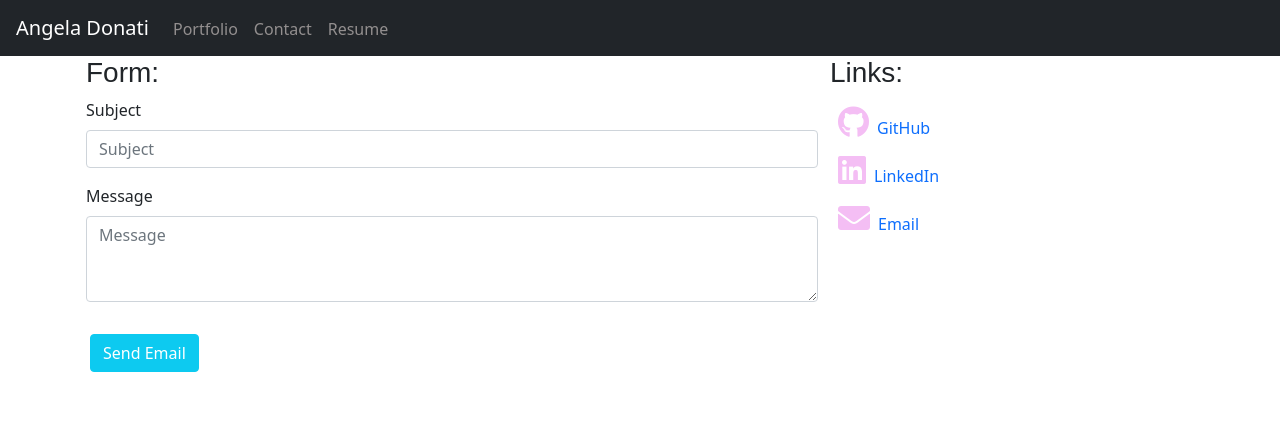
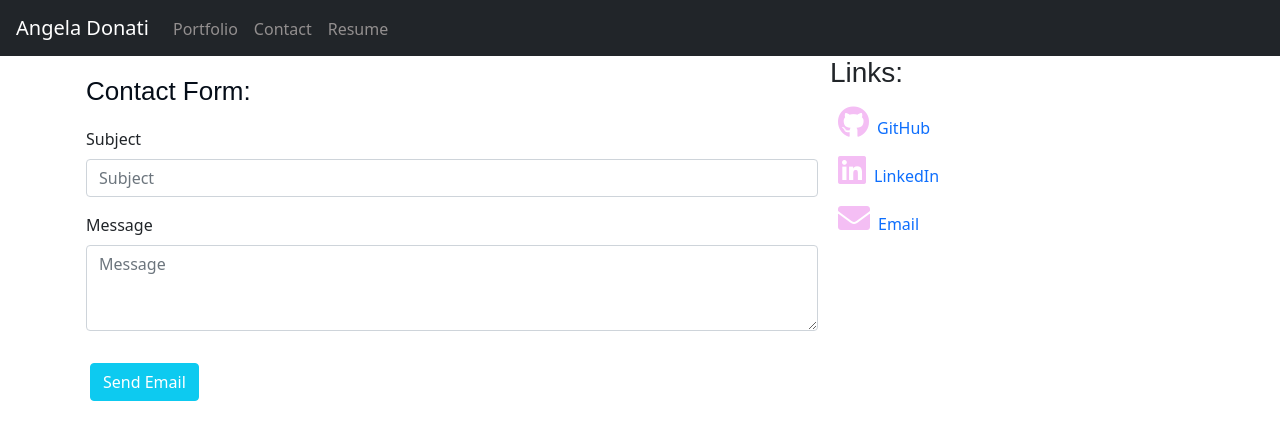
Before and after one commit to a-donati/react-portfolio, a React (Create React App) app: page /#/Contact in a window 1280 px wide. Shown: the top 440 px of the page. Built offline with nearby package versions, Linux system fonts and the light colour scheme; the HTML template or start-up script is replaced by a standard one.

Commit message:
change Contact form styling component

```diff
--- a/src/App.js
+++ b/src/App.js
@@ -30,7 +30,6 @@ function App() {
         </Routes>
 
       </div>
-
     </Router>
   );
 }
--- a/src/components/Contact/Contact.css
+++ b/src/components/Contact/Contact.css
@@ -5,3 +5,12 @@ a:visited { text-decoration: none; }
 a:hover { text-decoration: none; }
 
 a:active { text-decoration: none; }
+
+
+.title {
+    font-size: 26px;
+    font-weight: 500;
+    margin-top: 20px;
+    margin-bottom: 20px;
+    color: #050d18;
+  }
--- a/src/components/Contact/Contact.jsx
+++ b/src/components/Contact/Contact.jsx
@@ -22,7 +22,7 @@ const Contact = () => {
       <div className="row">
         <div className="col-8">
           <form className="ml-1" id="contact-form" onSubmit={handleSubmit}>
-            <h3>Form:</h3>
+            <h3 className="title">Contact Form:</h3>
             <div className="form-group">
               <label htmlFor="subject-input">Subject</label>
               <input
--- a/src/components/Navigation/Navigation.jsx
+++ b/src/components/Navigation/Navigation.jsx
@@ -2,12 +2,12 @@ import React from "react";
 import { Link } from 'react-router-dom';
 import resume from '../../files/angela-donati-portfolio-resume.docx.pdf';
 import './Navigation.css'
+import { HashRouter as Router, Routes, Route } from 'react-router-dom';
 
 
 
 function Navigation() {
   return (
-
 
     <nav className="navbar navbar-dark bg-dark navbar-inverse d-block">
 
```
Also changed, not shown: 10 other files (tests, documents, lock files or other folders).
